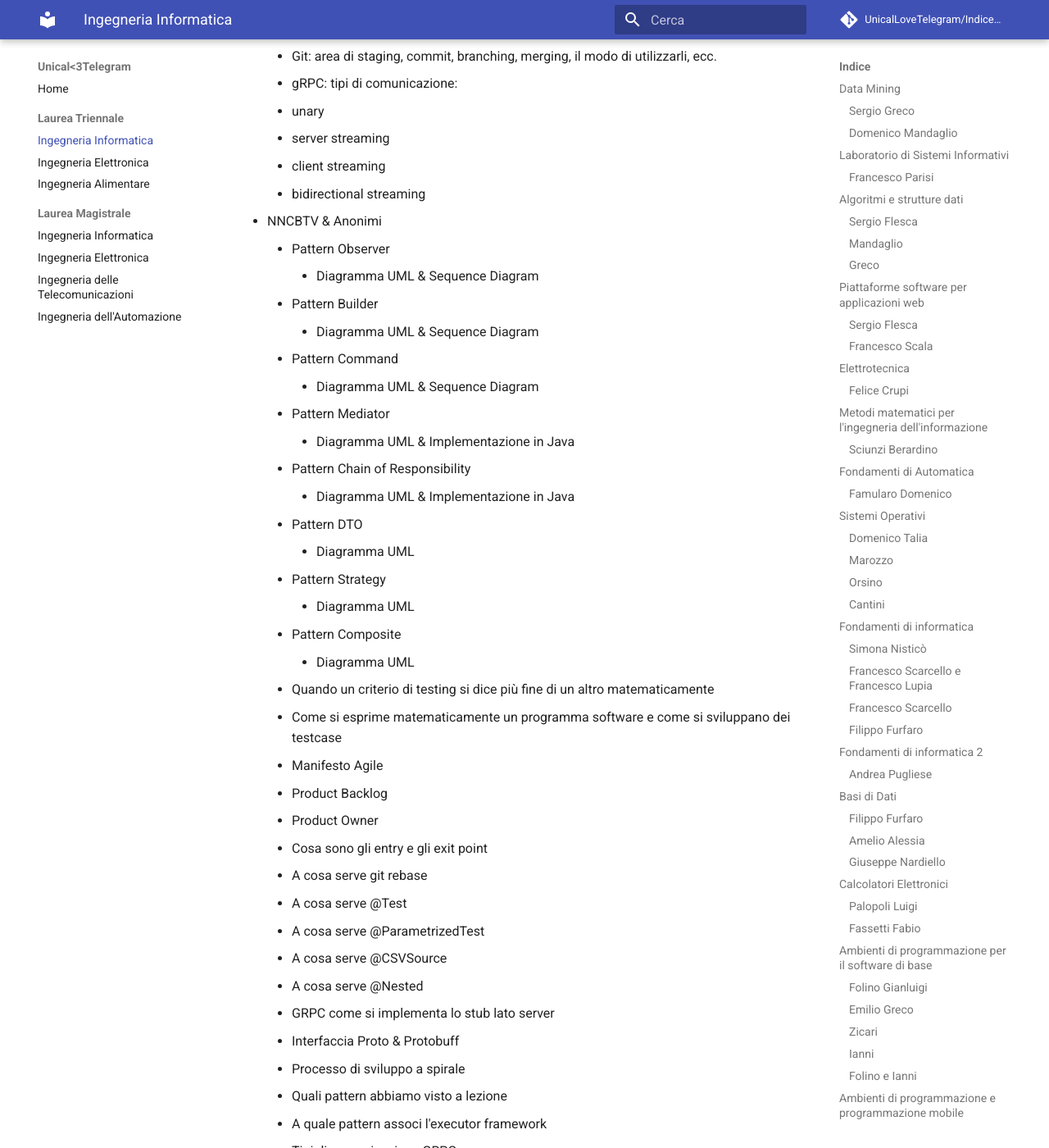
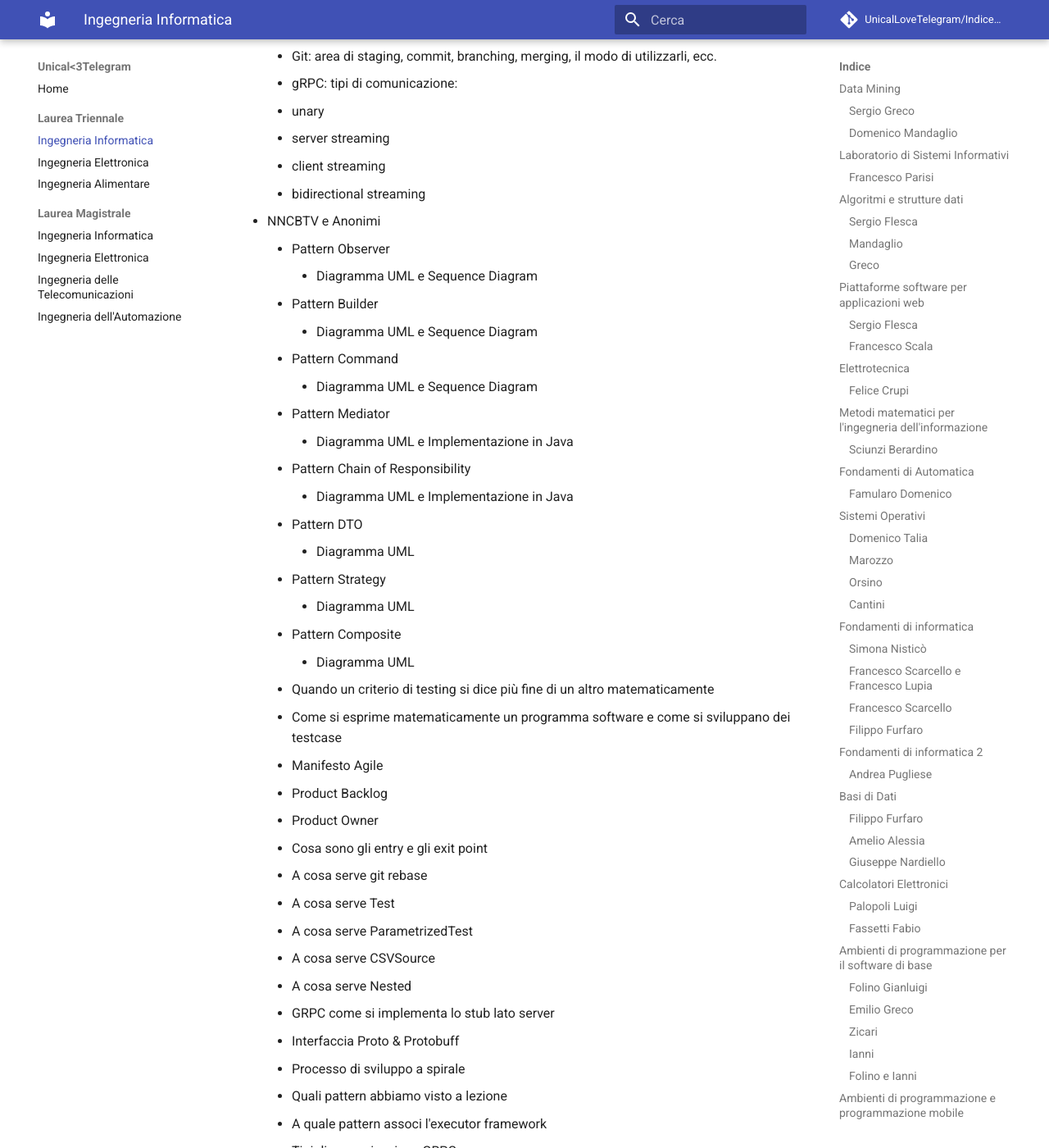
Before and after one commit to UnicalLoveTelegram/IndiceArgomentiOrale, an MkDocs documentation site: the page built from docs/laurea-triennale/ingegneria-informatica.md, in a window 1280 px wide and 1400 px high, scrolled down 54833 px. Shown: the whole window at 82% size. Built offline with MkDocs 1.6.1 and Material for MkDocs 9.7.7, drawn with Linux system fonts in a browser that asks for light colours; comment, search, counter and statistics services are not loaded.

```diff
--- a/docs/laurea-triennale/ingegneria-informatica.md
+++ b/docs/laurea-triennale/ingegneria-informatica.md
@@ -1729,17 +1729,17 @@ malloc(sizeof(int)*(i+1));
     - client streaming
     - bidirectional streaming
 
-- NNCBTV & Anonimi
+- NNCBTV e Anonimi
     - Pattern Observer
-        - Diagramma UML & Sequence Diagram
+        - Diagramma UML e Sequence Diagram
     - Pattern Builder
-        - Diagramma UML & Sequence Diagram
+        - Diagramma UML e Sequence Diagram
     - Pattern Command
-        - Diagramma UML & Sequence Diagram
+        - Diagramma UML e Sequence Diagram
     - Pattern Mediator
-        - Diagramma UML & Implementazione in Java
+        - Diagramma UML e Implementazione in Java
     - Pattern Chain of Responsibility
-        - Diagramma UML & Implementazione in Java
+        - Diagramma UML e Implementazione in Java
     - Pattern DTO
         - Diagramma UML
     - Pattern Strategy
@@ -1753,10 +1753,10 @@ malloc(sizeof(int)*(i+1));
     - Product Owner
     - Cosa sono gli entry e gli exit point
     - A cosa serve git rebase
-    - A cosa serve @Test
-    - A cosa serve @ParametrizedTest
-    - A cosa serve @CSVSource
-    - A cosa serve @Nested
+    - A cosa serve Test
+    - A cosa serve ParametrizedTest
+    - A cosa serve CSVSource
+    - A cosa serve Nested
     - GRPC come si implementa lo stub lato server
     - Interfaccia Proto & Protobuff
     - Processo di sviluppo a spirale
```
